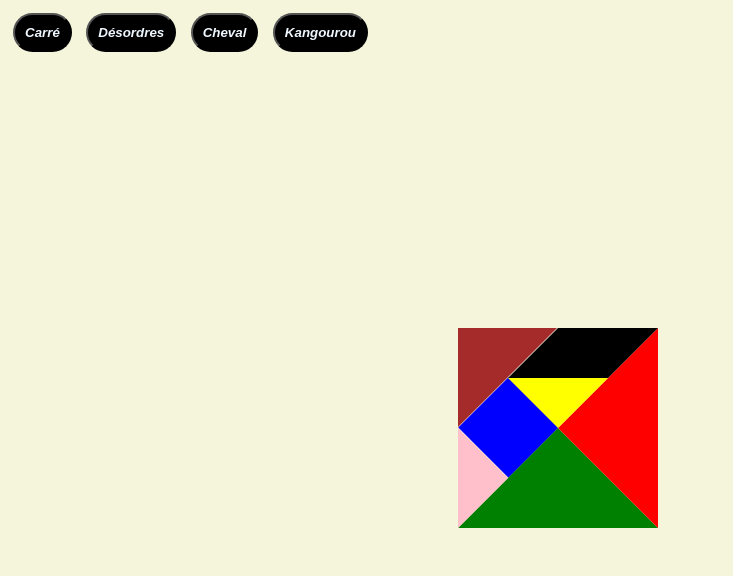
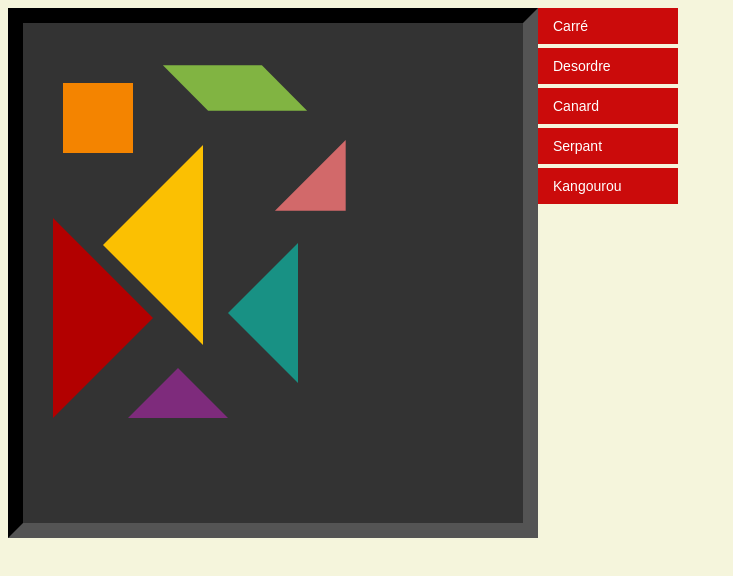
Before and after one commit to Nalyd59/TEMPGRAM, a plain HTML site: page index.html in a window 1280 px wide. Shown: the whole page, without its empty margins (0-733 px from the left). Drawn offline with Linux system fonts and the light colour scheme.

Commit message:
ajout de figures

```diff
--- a/cheval.css
+++ /dev/null
@@ -1,36 +0,0 @@
-#forme1 {
-    top: 200px;
-    left: 600px;
-    transform: rotate(90deg);
-    transition: 3s;
-}
-#forme2 {
-    transform: rotate(90deg);
-    top: 200px;
-    left: 400px;
-}
-#forme3 {
-    transform: rotate(135deg);
-    top: -100px;
-    left: 500px;
-}
-#forme4 {
-    transform: rotate(45deg);
-    top: 0px;
-    left: 550px;
-}
-#forme5 {
-    transform: rotate(180deg);
-    top: -350px;
-    left: 690px;
-}
-#forme6 {
-    top: -300px;
-    left: 375px;
-    transform: skew(315deg);
-}
-#forme7 {
-    transform: rotate(180deg);
-    top: -660px;
-    left: 600px;
-}
--- /dev/null
+++ b/exemples/kangourou.css
@@ -0,0 +1,31 @@
+.triangle{
+    transform:translate(270px, 0px) rotate(135deg);
+    transition: all 2s
+}
+.triangle2{
+    transform: translate(280px,175px) rotate(0deg);
+    transition: all 2s;
+}
+.triangle3{
+    transform:translate(125px, 300px) rotate(270deg);
+    transition: all 2s;
+}
+
+.triangle4{
+    transform: translate(120px, 150px) rotate(225deg);
+    transition: all 2s;
+
+}
+.triangle5{
+    transform: translate(190px, 75px) rotate(45deg);
+    transition: all 2s;
+
+}
+.carre{
+    transform:translate(178px, 298px) rotate(135deg);
+    transition: all 2s;
+}
+.parallelogram{
+    transform:translate(26px, 347px) rotate(315deg) skew(225deg);
+    transition: all 2s;
+}
--- /dev/null
+++ b/exemples/serpant.css
@@ -0,0 +1,31 @@
+.triangle{
+    transform:translate(20px, -6px) rotate(135deg);
+    transition: all 2s;
+}
+.triangle2{
+    transform: translate(25px,40px) rotate(90deg);
+    transition: all 2s;
+}
+.triangle3{
+    transform:translate(100px, 110px) rotate(180deg);
+    transition: all 2s;
+}
+
+.triangle4{
+    transform:translate(230px, 190px) rotate(315deg);
+    transition: all 2s;
+
+}
+.triangle5{
+    transform:translate(80px, 190px) rotate(135deg);
+    transition: all 2s;
+
+}
+.carre{
+    transform:translate(68px, 83px) rotate(135deg);
+    transition: all 2s;
+}
+.parallelogram{
+    transform: translate(250px, 366px) rotate(90deg) skew(315deg);
+    transition: all 2s;
+}
--- a/figures.css
+++ b/figures.css
@@ -1,34 +1,31 @@
-#forme1 {
-    top: 335px;
-    left: 800px;
-    transform: rotate(90deg);
+.triangle{
+    transform:translate(250px, 100px) rotate(45deg);
+    transition: all 2s
 }
-#forme2 {
-    transform: rotate(45deg);
-    top: 500px;
-    left: 450px;
+.triangle2{
+    transform: translate(100px,300px) rotate(270deg);
+    transition: all 2s;
 }
-#forme3 {
-    transform: rotate(90deg);
-    top: 0px;
-    left: 50px;
+.triangle3{
+    transform:translate(175px, 200px) rotate(180deg);
+    transition: all 2s;
 }
-#forme4 {
-    transform: rotate(270deg);
-    top: 10px;
-    left: 450px;
+
+.triangle4{
+    transform:translate(50px, 102px) rotate(180deg);
+    transition: all 2s;
+
 }
-#forme5 {
-    top: -250px;
-    left: 500px;
+.triangle5{
+    transform:translate(0px, 175px) rotate(0deg);
+    transition: all 2s;
+
 }
-#forme6 {
-    top: -500px;
-    left: 600px;
-    transform: skew(135deg);
+.carre{
+    transform:translate(10px, 40px) rotate(90deg);
+    transition: all 2s;
 }
-#forme7 {
-    transform: rotate(315deg);
-    top: -600px;
-    left: 380px;
+.parallelogram{
+    transform:translate(150px, 10px) rotate(45deg) skew(315deg);
+    transition: all 2s;
 }
--- a/index.html
+++ b/index.html
@@ -1,36 +1,40 @@
 <!DOCTYPE html>
-<html lang="en">
+<html lang="fr">
 <head>
-    <meta charset="UTF-8" >
-    <meta http-equiv="X-UA-Compatible" content="IE=edge" >
-    <meta name="viewport" content="width=device-width, initial-scale=1.0" >
-    <title>Tempgram</title>
+    <meta charset="UTF-8">
+    <meta http-equiv="X-UA-Compatible" content="IE=edge">
+    <meta name="viewport" content="width=device-width, initial-scale=1.0">
+    <title>Tangram</title>
 	<link rel="stylesheet" href="style.css">
-    <link id="change" rel="stylesheet" href="square.css">
+	<link id="change" rel="stylesheet" href="figures.css">
+
 </head>
 <body>
 
-    <nav>
-      <input onclick="myfonction('square.css')" id="carre" type="button" value="Carré">
-      <input onclick="myfonction('figures.css')" id="desordre" type="button" value="Désordres">
-      <input onclick="myfonction('cheval.css')" id="cheval" type="button" value="Cheval">
-      <input onclick="myfonction('kangourou.css')" id="kangourou" type="button" value="Kangourou">
-    </nav>
+	<div class="container">
 
-    <div id="canvas">
+		<div class="tangram">
 
-      <div id="forme1"></div>
-      <div id="forme2"></div>
-      <div id="forme3"></div>
-      <div id="forme4"></div>
-      <div id="forme5"></div>
-      <div id="forme6"></div>
-      <div id="forme7"></div>
+			<div class="triangle"></div>
+			<div class="triangle2"></div>
+			<div class="carre"></div>
+			<div class="triangle3"></div>
+			<div class="triangle4"></div>
+			<div class="triangle5"></div>
+			<div class="parallelogram"></div>
 
 		</div>
 
+	</div>
+
+	<div class="buttons">
+		<button onclick = "myfonction('square.css')" id="carré">Carré</button>
+		<button onclick = "myfonction('figures.css')" id="desordre">Desordre</button>
+		<button onclick = "myfonction('exemples/canard.css')" id="canard">Canard</button>
+		<button onclick = "myfonction('exemples/serpant.css')" id="serpant">Serpant</button>
+		<button onclick = "myfonction('exemples/kangourou.css')" id="kangourou">Kangourou</button>
+	</div>
 
 <script src="script.js"></script>
-
 </body>
 </html>
--- a/kangourou.css
+++ /dev/null
@@ -1,35 +0,0 @@
-#forme1 {
-    top: 350px;
-    left: 560px;
-    transform: rotate(45deg);
-}
-#forme2 {
-    transform: rotate(135deg);
-    top: 100px;
-    left: 430px;
-}
-#forme3 {
-    transform: rotate(315deg);
-    top: -100px;
-    left: 570px;
-}
-#forme4 {
-    transform: rotate(270deg);
-    top: -250px;
-    left: 670px;
-}
-#forme5 {
-    transform: rotate(45deg);
-    top: -490px;
-    left: 620px;
-}
-#forme6 {
-    top: -260px;
-    left: 405px;
-    transform: skew(135deg);
-}
-#forme7 {
-    transform: rotate(180deg);
-    top: -400px;
-    left: 480px;
-}
--- a/script.js
+++ b/script.js
@@ -1,6 +1,3 @@
-//let canvas = document.getElementById("canvas");
-//let ctx = canvas.getContext("2d");
-
 function myfonction(toto){
   document.getElementById('change').setAttribute('href',toto);
 }
--- a/square.css
+++ b/square.css
@@ -1,84 +1,29 @@
-#forme1 {
-    position: relative;
-    height: 71px;
-    width: 71px;
-    background-color: blue;
-    top: 335px;
-    left: 465px;
-    transform: rotate(45deg);
-    transition: 1s;
+.triangle{
+    transform:translate(160px, -2px) rotate(180deg);
+    transition: all 2s;
 }
-#forme2 {
-    position: relative;
-    height: 0px;
-    width: 0px;
-    border-left: 100px solid transparent;
-    border-right: 100px solid transparent;
-    border-bottom: 100px solid transparent;
-    border-top: 100px solid green;
-    transform: rotate(180deg);
-    top: 200px;
-    left: 450px;
-    transition: 1s;
+.triangle2{
+    transform: translate(79px,79px) rotate(270deg);
+    transition: all 2s;
 }
-#forme3 {
-    position: relative;
-    height: 0px;
-    width: 0px;
-    border-left: 100px solid transparent;
-    border-right: 100px solid transparent;
-    border-bottom: 100px solid transparent;
-    border-top: 100px solid red;
-    transform: rotate(90deg);
-    top: 0px;
-    left: 450px;
-    transition: 1s;
+.triangle3{
+    transform:translate(150px, 109px) rotate(45deg);
+    transition: all 2s;
 }
-#forme4 {
-    position: relative;
-    height: 0px;
-    width: 0px;
-    border-left: 50px solid transparent;
-    border-right: 50px solid transparent;
-    border-bottom: 50px solid transparent;
-    border-top: 50px solid pink;
-    transform: rotate(270deg);
-    top: -100px;
-    left: 450px;
-    transition: 1s;
+
+.triangle4{
+    transform:translate(0, 0);
+    transition: all 2s;
 }
-#forme5 {
-    position: relative;
-    height: 0px;
-    width: 0px;
-    border-left: 50px solid transparent;
-    border-right: 50px solid transparent;
-    border-bottom: 50px solid transparent;
-    border-top: 50px solid yellow;
-    top: -250px;
-    left: 500px;
-    transition: 1s;
+.triangle5{
+    transform:translate(54px, -52px) rotate(90deg);
+    transition: all 2s;
 }
-#forme6 {
-    position: relative;
-    width: 100px;
-    height: 50px;
-    background-color: black;
-    top: -400px;
-    left: 525px;
-    transform: skew(135deg);
-    transition: 1s;
+.carre{
+    transform:translate(122px, 66px) rotate(45deg);
+    transition: all 2s;
 }
-#forme7 {
-    position: relative;
-    height: 0px;
-    width: 0px;
-    border-left: 70px solid transparent;
-    border-right: 70px solid transparent;
-    border-bottom: 70px solid transparent;
-    border-top: 70px solid brown;
-    transform: rotate(135deg);
-    top: -520px;
-    left: 380px;
-    transition: 1s;
+.parallelogram{
+    transform:translate(45px, 146px) rotate(-45deg) skew(45deg);
+    transition: all 2s;
 }
--- a/style.css
+++ b/style.css
@@ -2,82 +2,97 @@ body{
     background-color: beige;
     font-family: 'Franklin Gothic Medium', 'Arial Narrow', Arial, sans-serif;
 }
-input{
-    color: aliceblue;
-    background-color: black;
-    font-style: italic;
-    font-weight: bold;
-    margin: 5px;
-    padding: 10px;
-    border-radius: 100px;
+.container {
+    width: 500px;
+    height: 500px;
+    background-color: #333;
+    float: left;
+    border: 15px inset black;
 }
-.container {
+.tangram{
+    padding: 20px 30px;
+    position: relative;
+}
+.buttons{
+    float: left;
+	width: 140px;
+}
+button{
+    background-color: #cb0b0b;
+	color: #fff;
+	font-size: 14px;
+	padding: 10px 15px;
+	width: 140px;
+	text-align: left;
+	margin-bottom: 4px;
+	cursor: pointer;
+    border: none;
+}
+h1{
     text-align: center;
-    display: flex;
-    justify-content: center;
 }
 
-#forme1 {
-    position: relative;
-    height: 71px;
-    width: 71px;
-    background-color: blue;
-    transition: 3s;
+/* FORMES GEMOETRIQUE */
+
+.triangle{
+    width: 0;
+	height: 0;
+	position: absolute;
+    border-left: 50px solid #d2696a;
+	border-top: 50px solid transparent;
+	border-bottom: 50px solid transparent;
+
+
 }
-#forme2 {
-    position: relative;
-    height: 0px;
-    width: 0px;
-    border-left: 100px solid transparent;
-    border-right: 100px solid transparent;
+.triangle2{
+    width: 0;
+	height: 0;
+	position: absolute;
+    border-left: 50px solid #7e2b7c;
+    border-top: 50px solid transparent;
+    border-bottom: 50px solid transparent;
+
+}
+.triangle3{
+    width: 0;
+	height: 0;
+	position: absolute;
+    border-left: 70px solid #189184;
+    border-top: 70px solid transparent;
+    border-bottom: 70px solid transparent;
+
+}
+
+.triangle4{
+    width: 0;
+	height: 0;
+	position: absolute;
+    border-left: 100px solid #FBC002;
+    border-top: 100px solid transparent;
     border-bottom: 100px solid transparent;
-    border-top: 100px solid green;
-    transition: 3s;
+
+
 }
-#forme3 {
-    position: relative;
-    height: 0px;
-    width: 0px;
-    border-left: 100px solid transparent;
-    border-right: 100px solid transparent;
+.triangle5{
+    width: 0;
+	height: 0;
+	position: absolute;
+    border-left: 100px solid #b20000;
+    border-top: 100px solid transparent;
     border-bottom: 100px solid transparent;
-    border-top: 100px solid red;
-    transition: 3s;
+
 }
-#forme4 {
-    position: relative;
-    height: 0px;
-    width: 0px;
-    border-left: 50px solid transparent;
-    border-right: 50px solid transparent;
-    border-bottom: 50px solid transparent;
-    border-top: 50px solid pink;
-    transition: 3s;
+.carre{
+    position: absolute;
+    background-color: #F48400;
+    width: 70px;
+    height: 70px;
+
 }
-#forme5 {
-    position: relative;
-    height: 0px;
-    width: 0px;
-    border-left: 50px solid transparent;
-    border-right: 50px solid transparent;
-    border-bottom: 50px solid transparent;
-    border-top: 50px solid yellow;
-    transition: 3s;
+.parallelogram{
+    position: absolute;
+    background-color: #81b442;
+    width: 64px;
+    height: 70px;
+
 }
-#forme6 {
-    position: relative;
-    width: 100px;
-    height: 50px;
-    background-color: black;
-    transition: 3s;
-}
-#forme7 {
-    position: relative;
-    height: 0px;
-    width: 0px;
-    border-left: 70px solid transparent;
-    border-right: 70px solid transparent;
-    border-bottom: 70px solid transparent;
-    border-top: 70px solid brown;
-    transition: 3s;
-}
```
Also changed, not shown: exemples/cheval.css (added). Lines whose indentation alone changed are shown as unchanged.
